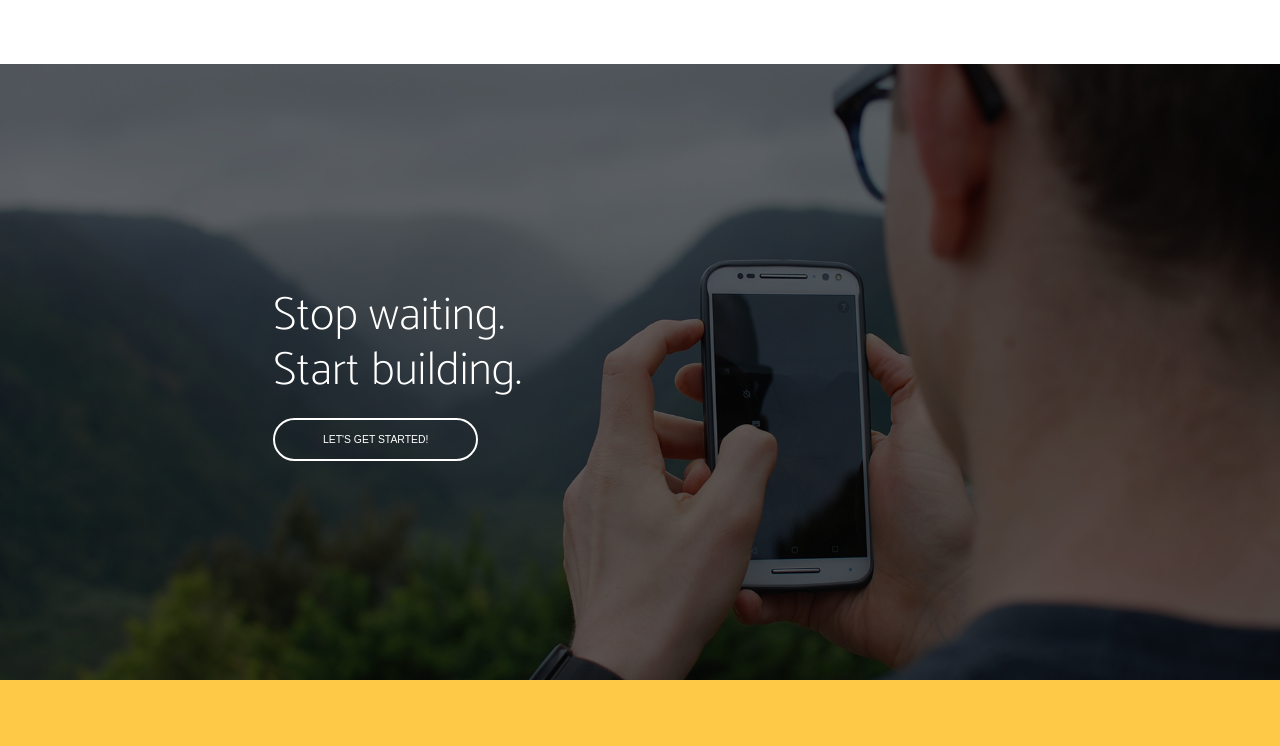
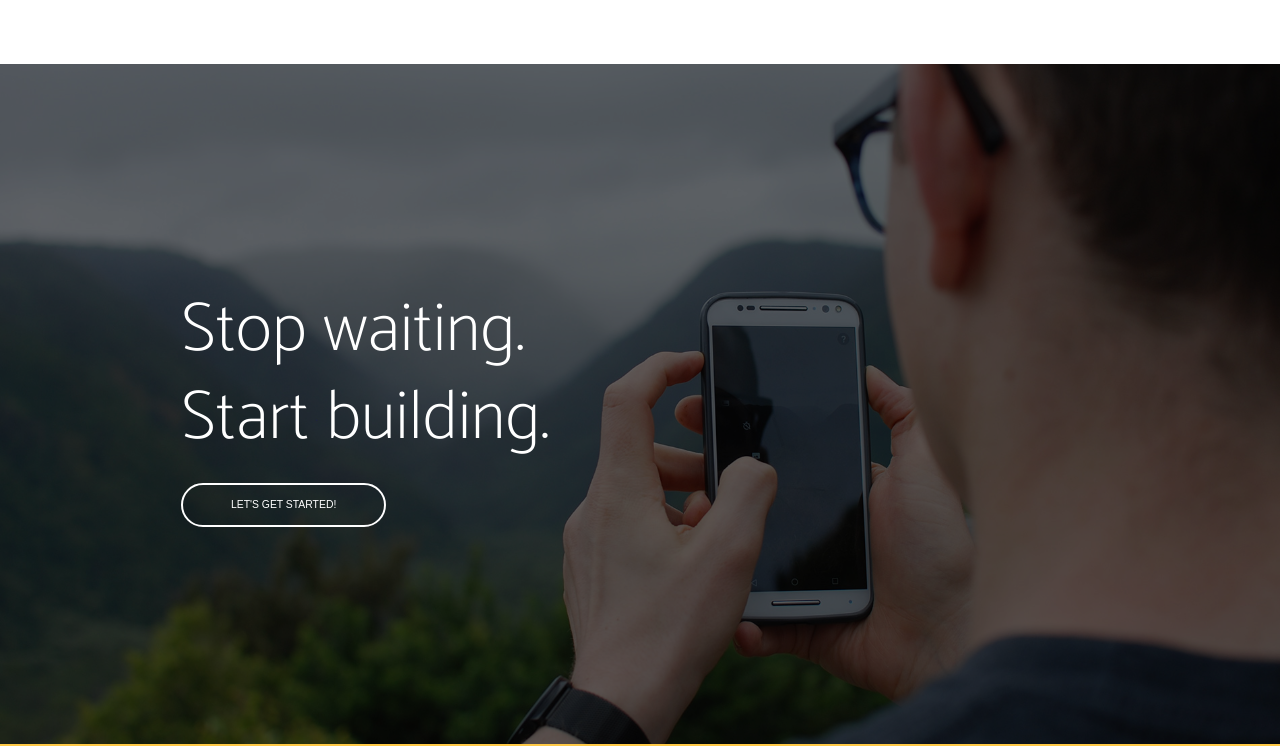
Before and after one commit to szabogya81/scss-sitebuild, a plain HTML site: page index.html in a window 1280 px wide. Shown: the part 2185-2931 px from the top of the page. Drawn offline with Linux system fonts and the light colour scheme.

Commit message:
Start, Contact, footer desktop-view

```diff
--- a/_scss/mixins/_contact-section.scss
+++ b/_scss/mixins/_contact-section.scss
@@ -1,10 +1,14 @@
 @mixin contact-section {
   .contact {
+    background-color: get-value("contact_background", $data: $colors);
+
     .container {
-
-      background-color: get-value("contact_background", $data: $colors);
       padding: 2rem 0 5rem 0;
       text-align: center;
+
+      @include desktop-view {
+        padding: 1.5rem 0 4rem 0;
+      }
 
       .contact__title {
 
@@ -25,6 +29,11 @@
         display: flex;
         flex-direction: column;
         padding-top: 0.1rem;
+
+        @include desktop-view {
+          padding-top: 0;
+        }
+
         .fab {
           border-radius: 100%;
           color: get-value("contact_fa_text", $data: $colors);
--- a/_scss/mixins/_start-section.scss
+++ b/_scss/mixins/_start-section.scss
@@ -9,11 +9,23 @@
     align-items: center;
     overflow: hidden;
 
+    @include desktop-view {
+      min-height:680px;
+    }
+
     .container {
       padding-top: 1.3rem;
       [class^=col] {
         margin-bottom: 0.25rem;
         padding: 0 0 0 3rem;
+
+        @include desktop-view {
+          padding-left: 0;
+        }
+      }
+
+      @include desktop-view {
+        padding-top: 1.45rem;
       }
     }
 
@@ -24,6 +36,12 @@
       line-height: 3.2rem;
       margin: 0;
       padding: 0;
+
+      @include desktop-view {
+        font-size: 4.3rem;
+        line-height: 4.9rem;
+        padding-bottom: 0.3rem;
+      }
     }
 
     .startButton {
```
Also changed, not shown: css/style-generated.css, 1 other file.
